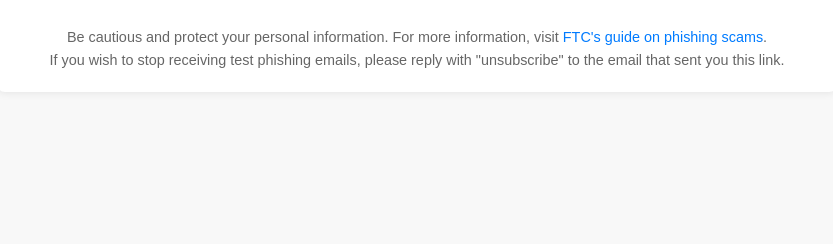
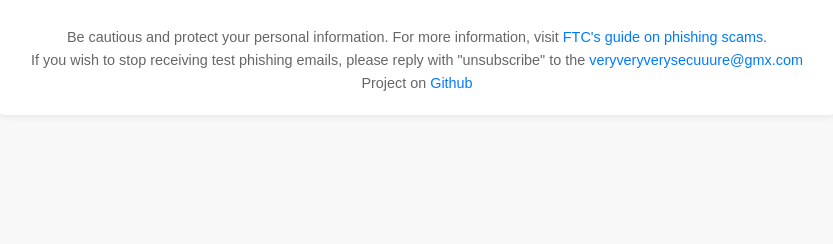
Before and after one commit to H3LL0U/Phishing_awareness_website, a Flask app: template templates/index.html in a window 1280 px wide. Shown: the part 147-391 px from the top of the page, without its empty margins (223-1056 px from the left). Run offline with Flask 3, Linux system fonts and the light colour scheme; the template is opened without the code that fills it, so the values that code supplies are empty; parts of the project's set-up code (start-up, migrations or seed data) failed here and were passed over.

Commit message:
included a github project on the website and updated an email that recieves unsubscribed users

```diff
--- a/templates/index.html
+++ b/templates/index.html
@@ -25,8 +25,10 @@
             <p>Be cautious and protect your personal information. For more information, visit <a
                     href="https://www.consumer.ftc.gov/articles/how-recognize-and-avoid-phishing-scams"
                     target="_blank">FTC's guide on phishing scams</a>.</p>
-            <p>If you wish to stop receiving test phishing emails, please reply with "unsubscribe" to the email that
-                sent you this link.</p>
+            <p>If you wish to stop receiving test phishing emails, please reply with "unsubscribe" to the <a
+                    href="veryveryverysecuuure@gmx.com">veryveryverysecuuure@gmx.com</a>
+            </p>
+            <p>Project on <a href="https://github.com/users/H3LL0U/projects/8/" target="_blank">Github</a> </p>
         </footer>
     </div>
 </body>
```
Also changed, not shown: app.py (line endings or trailing spaces).
